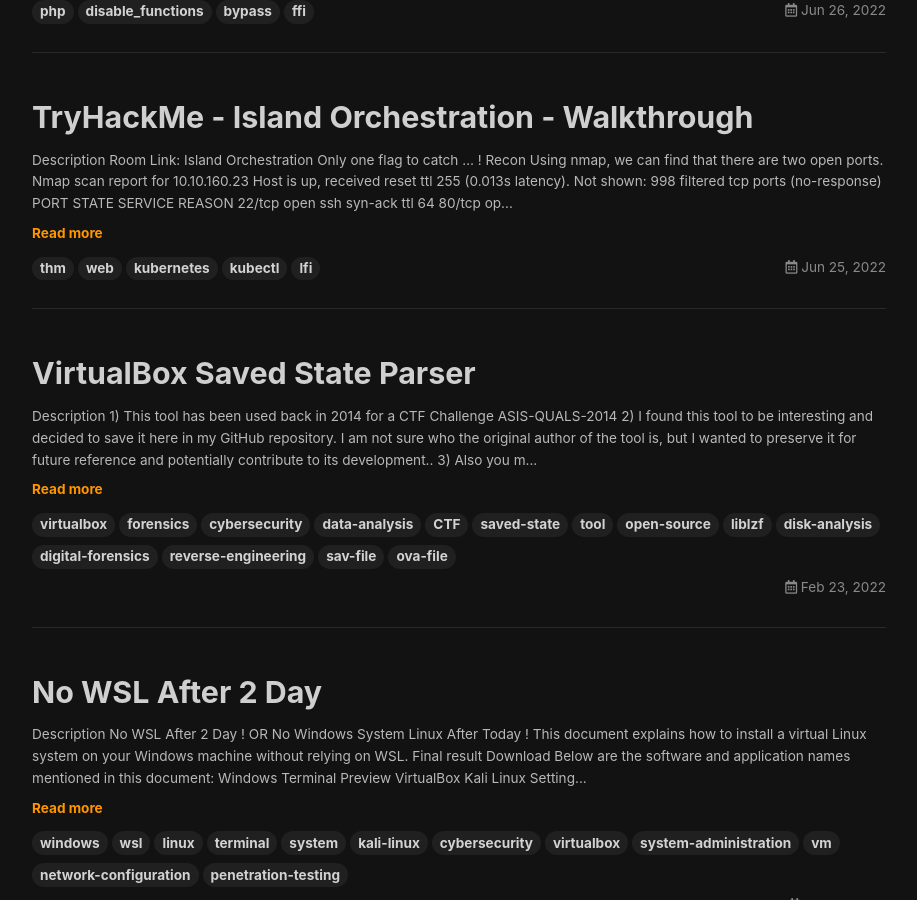
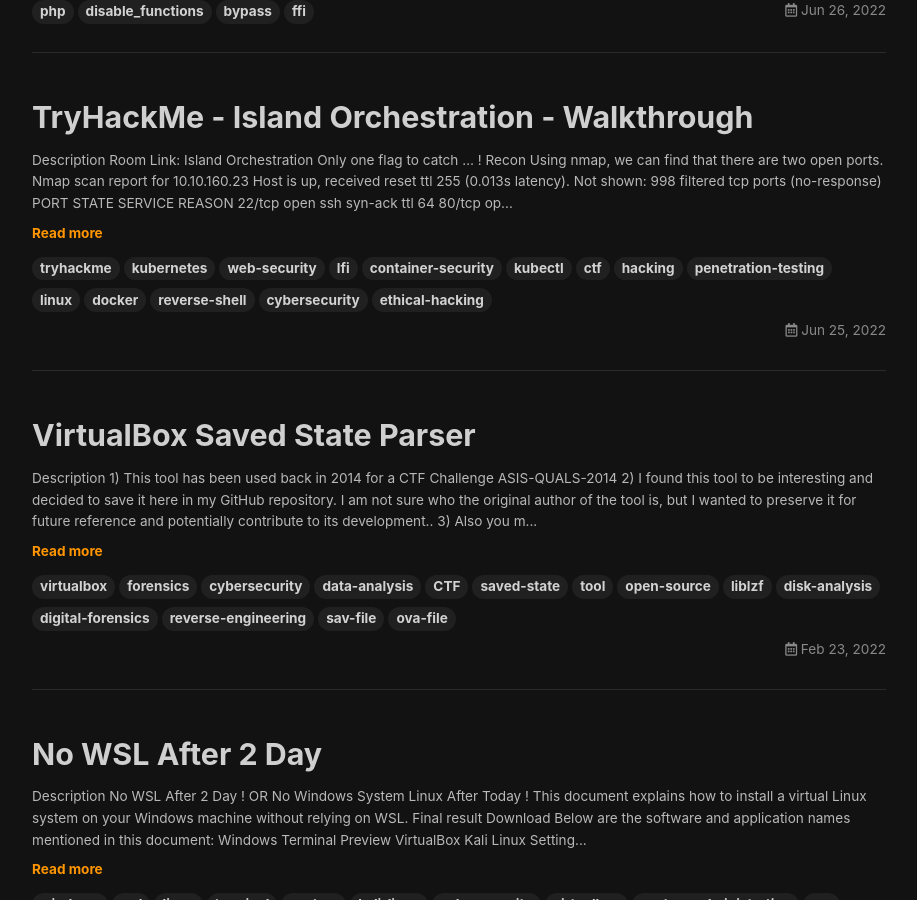
Before and after one commit to ab2pentest/ab2.github.io, a Jekyll site: the page built from index.html, in a window 1280 px wide and 900 px high, scrolled down 1528 px. Shown: the whole window, without its empty margins (181-1098 px from the left). Built offline with Jekyll 4.4.1, drawn with Linux system fonts in a browser that asks for light colours; nearby versions of some CDN libraries; the list of posts is cut into pages by our own code.

Commit message:
Update 2022-06-25-THM-IslandOrchestration.md

```diff
--- a/_posts/2022-06-25-THM-IslandOrchestration.md
+++ b/_posts/2022-06-25-THM-IslandOrchestration.md
@@ -1,6 +1,6 @@
 ---
 title: TryHackMe - Island Orchestration - Walkthrough
-tags: thm web kubernetes kubectl lfi
+tags: tryhackme kubernetes web-security lfi container-security kubectl ctf hacking penetration-testing linux docker reverse-shell cybersecurity ethical-hacking
 ---
 
 # Description
```
